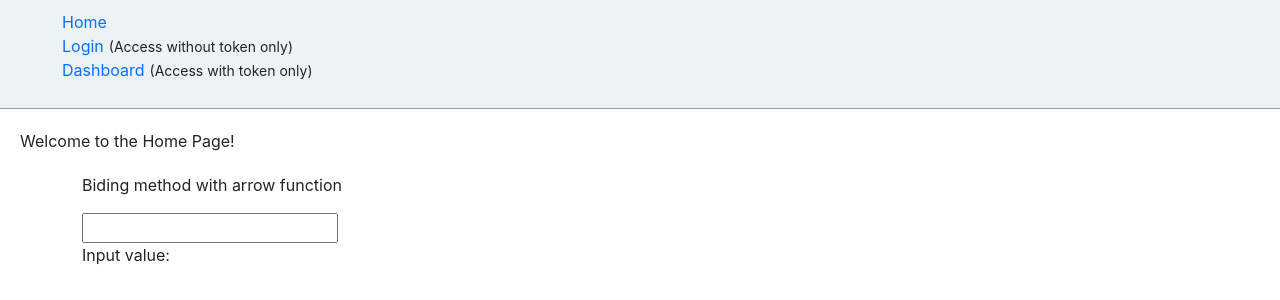
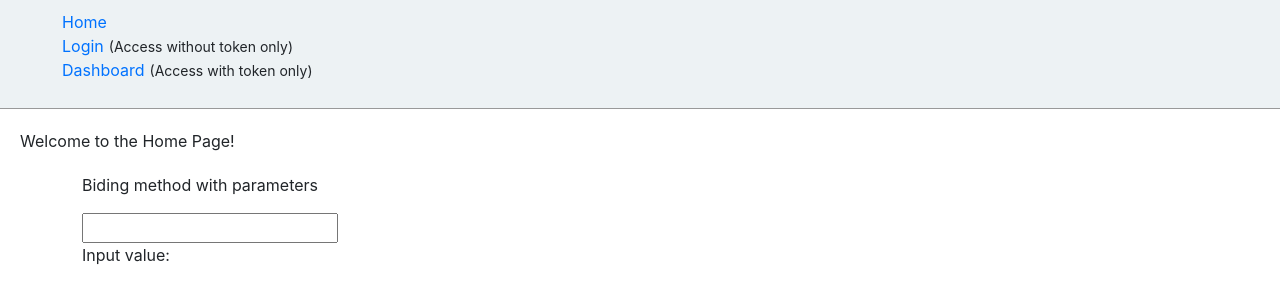
Before and after one commit to chihoko12/first-app, a React (Create React App) app: page / in a window 1280 px wide. Shown: the top 300 px of the page. Built offline with nearby package versions, Linux system fonts and the light colour scheme.

Commit message:
bind method parameters

```diff
--- a/src/App.jsx
+++ b/src/App.jsx
@@ -12,7 +12,9 @@ class App extends React.Component {
     }
   }
 
-  inputChange(e) {
+  inputChange(p1, p2, e) {
+    console.log('Params1: ', p1);
+    console.log('Parmas2: ', p2);
     this.setState({ input: e.target.value });
   }
 
@@ -44,8 +46,8 @@ class App extends React.Component {
             </div>
 
             <div className="container">
-              <p>Biding method with arrow function</p>
-              <input onChange={(e) => this.inputChange(e)}></input><br />
+              <p>Biding method with parameters</p>
+              <input onChange={this.inputChange.bind(this, 'Parameter 1', 'Parameter 2')}></input><br />
               <p>Input value: {this.state.input}</p>
             </div>
 
```
